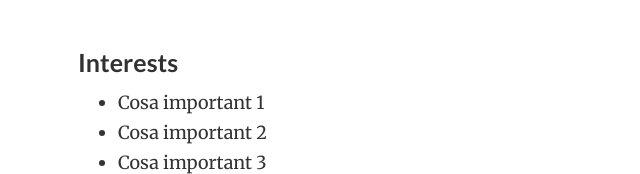
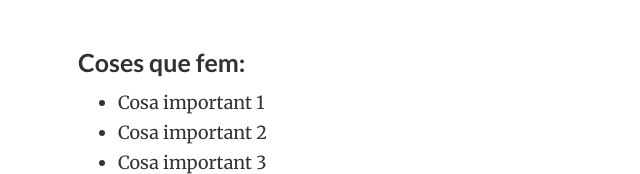
Before and after one commit to joantimoneda/website_funda, a plain HTML site: page index.html in a window 1280 px wide. Shown: the part 190-364 px from the top of the page, 387-1027 px from the left. Drawn offline with nearby package versions, Linux system fonts and the light colour scheme; some icons are missing.

Commit message:
Update index.html

```diff
--- a/index.html
+++ b/index.html
@@ -303,7 +303,7 @@
 
 
       <div class="col-md-5">
-        <h3>Interests</h3>
+        <h3>Coses que fem:</h3>
         <ul class="ul-interests">
 
           <li>Cosa important 1</li>
```
